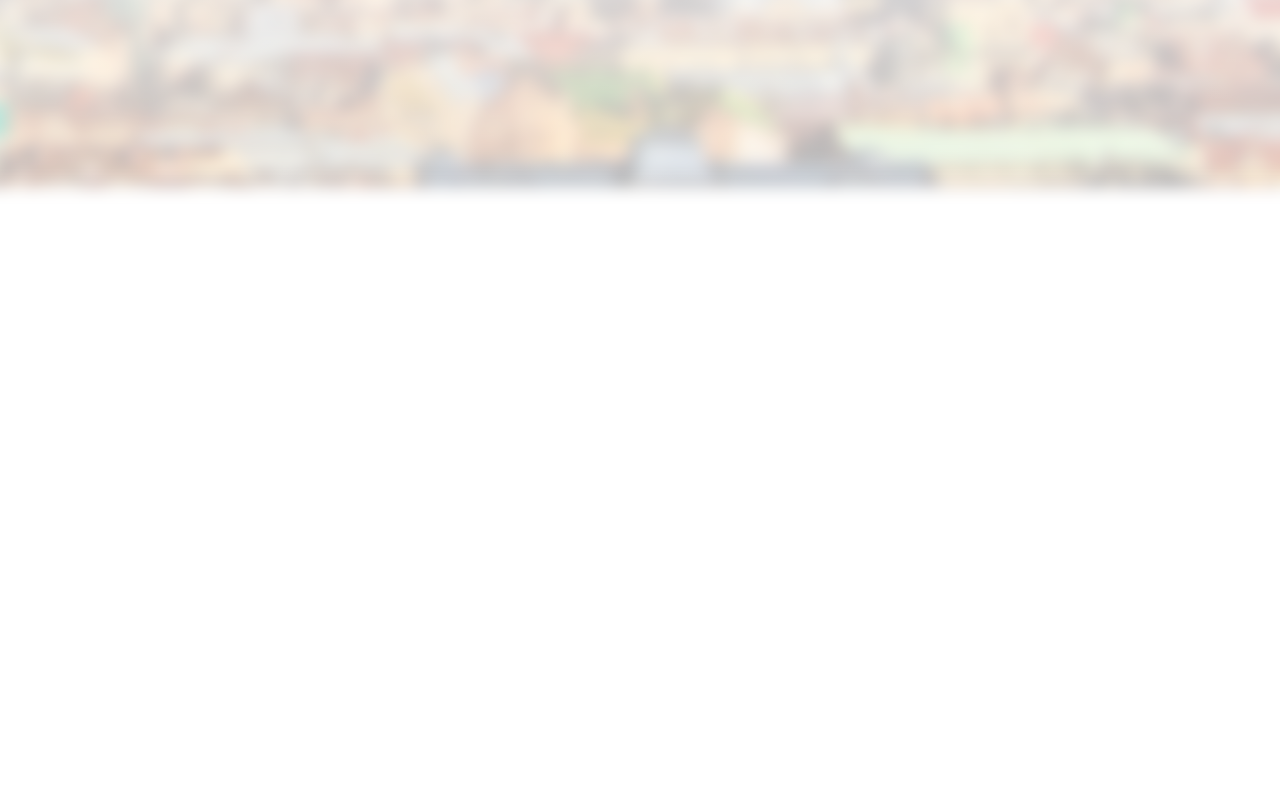
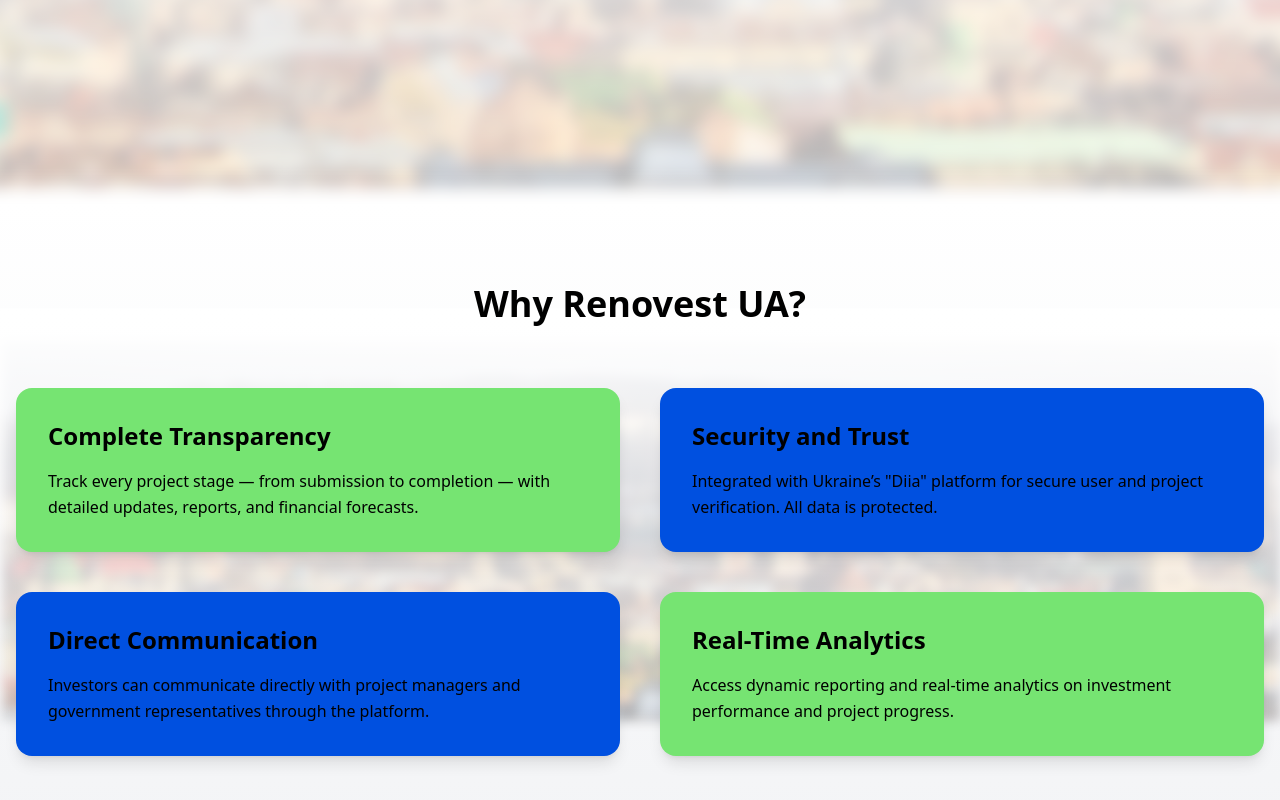
Before and after one commit to important-hackathon/Renovest_UA, a Next.js app: page / in a window 1280 px wide. Shown: the part 660-1460 px from the top of the page. Before the commit the page ends 864 px from the top, so only its background shows below. Built offline with nearby package versions, Linux system fonts and the light colour scheme; no server answers.

Commit message:
feat: add why us section to home page

```diff
--- a/src/app/page.tsx
+++ b/src/app/page.tsx
@@ -1,11 +1,12 @@
 import AboutUs from "@/components/home/AboutUs";
 import { Navbar } from '@/components/Navbar';
-
+import WhyUs from "@/components/home/WhyUs";
 export default function Home() {
   return (
     <div className="min-h-screen flex flex-col">
       <Navbar />
       <AboutUs />
+      <WhyUs />
     </div>
   );
 }
--- /dev/null
+++ b/src/components/home/WhyUs.tsx
@@ -0,0 +1,66 @@
+'use client';
+
+import Image from 'next/image';
+
+export default function WhyUs() {
+    return (
+        <section className="relative w-full bg-gradient-to-b from-white to-gray-100 py-20 overflow-hidden">
+            <div className="absolute top-0 left-0 w-full h-full z-0">
+                <Image
+                    src="/assets/images/about-us-background.svg"
+                    alt="Background"
+                    width={700}
+                    height={700}
+                    className="w-full h-full"
+                />
+            </div>
+                <div className="relative z-10 mx-auto max-w-7xl px-4 text-center">
+                    <h2 className="text-3xl md:text-4xl font-bold text-black mb-16">
+                        Why Renovest UA?
+                    </h2>
+
+                    <div className="grid grid-cols-1 sm:grid-cols-2 gap-8 md:gap-10">
+                        <div className="bg-[#76E472] rounded-2xl shadow-lg p-6 md:p-8 text-left">
+                            <h3 className="text-xl md:text-2xl font-bold text-black mb-3 md:mb-4">
+                                Complete Transparency
+                            </h3>
+                            <p className="text-black text-base leading-relaxed">
+                                Track every project stage — from submission to completion — with detailed updates,
+                                reports, and financial forecasts.
+                            </p>
+                        </div>
+
+                        <div className="bg-[#0050E0] rounded-2xl shadow-lg p-6 md:p-8 text-left">
+                            <h3 className="text-xl md:text-2xl font-bold mb-3 md:mb-4">
+                                Security and Trust
+                            </h3>
+                            <p className="text-base leading-relaxed">
+                                Integrated with Ukraine’s "Diia" platform for secure user and project verification. All
+                                data is protected.
+                            </p>
+                        </div>
+
+                        <div className="bg-[#0050E0] rounded-2xl shadow-lg p-6 md:p-8 text-left">
+                            <h3 className="text-xl md:text-2xl font-bold mb-3 md:mb-4">
+                                Direct Communication
+                            </h3>
+                            <p className="text-base leading-relaxed">
+                                Investors can communicate directly with project managers and government representatives
+                                through the platform.
+                            </p>
+                        </div>
+
+                        <div className="bg-[#76E472] rounded-2xl shadow-lg p-6 md:p-8 text-left">
+                            <h3 className="text-xl md:text-2xl font-bold text-black mb-3 md:mb-4">
+                                Real-Time Analytics
+                            </h3>
+                            <p className="text-black text-base leading-relaxed">
+                                Access dynamic reporting and real-time analytics on investment performance and project
+                                progress.
+                            </p>
+                        </div>
+                    </div>
+                </div>
+        </section>
+);
+}
```
